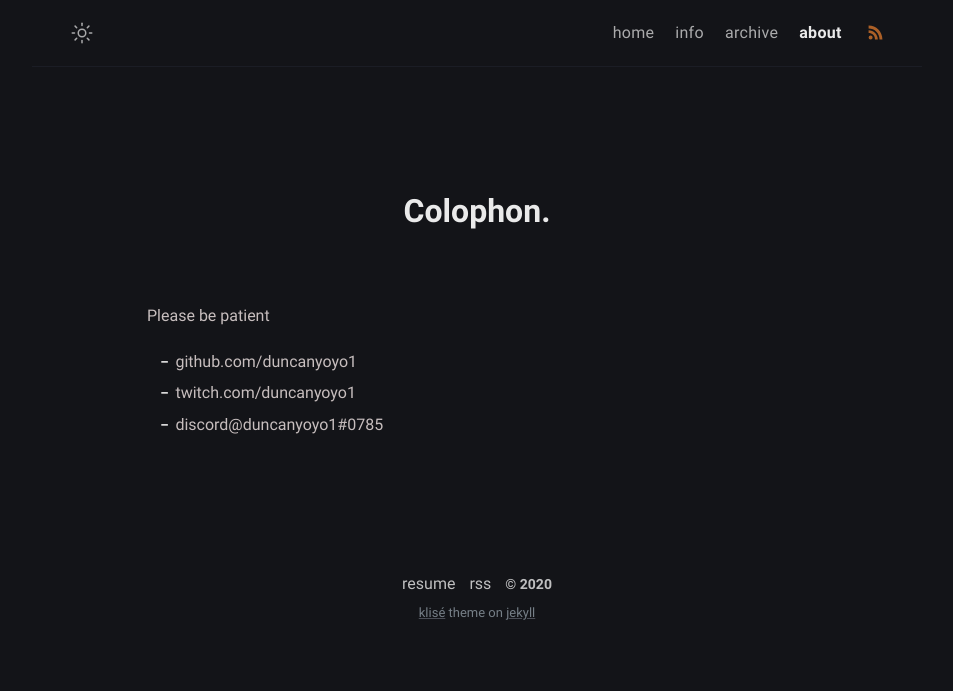
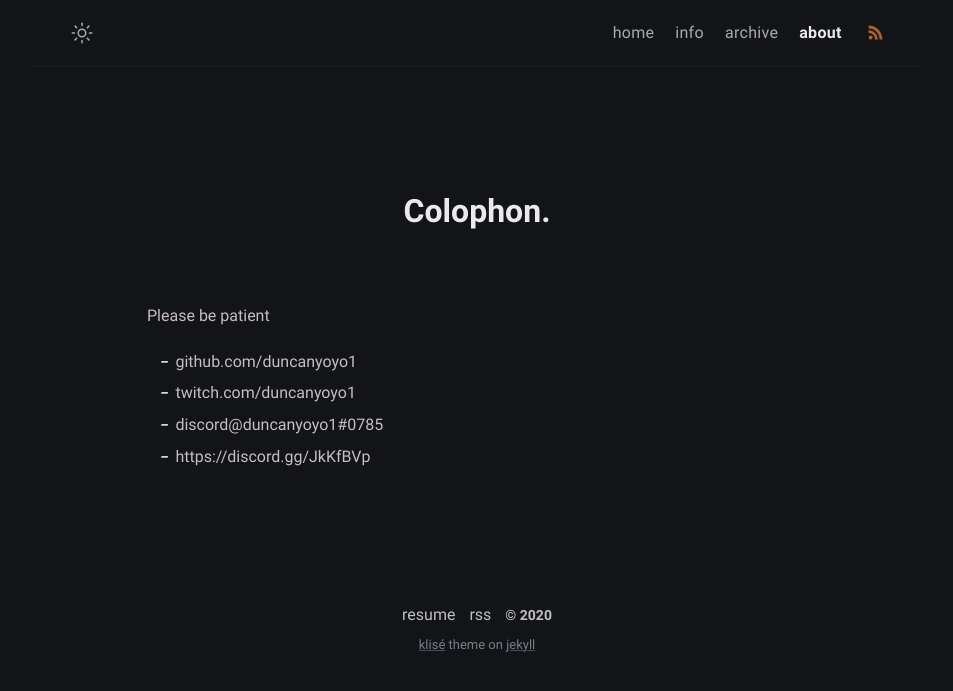
Before and after one commit to duncanyoyo1/jekyll, a Jekyll site: the page built from about.md, in a window 1280 px wide. Shown: the top 691 px of the page, without its empty margins (163-1116 px from the left). Built offline with Jekyll 4.4.1, drawn with Linux system fonts in a browser that asks for light colours.

Commit message:
About page update

```diff
--- a/_config.yml
+++ b/_config.yml
@@ -20,6 +20,7 @@ author:
   email: duncanyoyo1@gmail.com # email adress
   twitch: duncanyoyo1 # twitch address
   discord: duncanyoyo1#0785 # discord name
+  discordinv: https://discord.gg/JkKfBVp # DIY_eJuice Discord invite link
   avatar: /assets/img/avatar.jpg # change with your own avatar
 
 # URL settings
--- a/about.md
+++ b/about.md
@@ -11,3 +11,4 @@ Please be patient
 - github.com/{{ site.author.github }}
 - twitch.com/{{ site.author.twitch }}
 - discord@{{ site.author.discord }}
+- {{ site.author.discordinv }}
```
Also changed, not shown: 1 other file.
